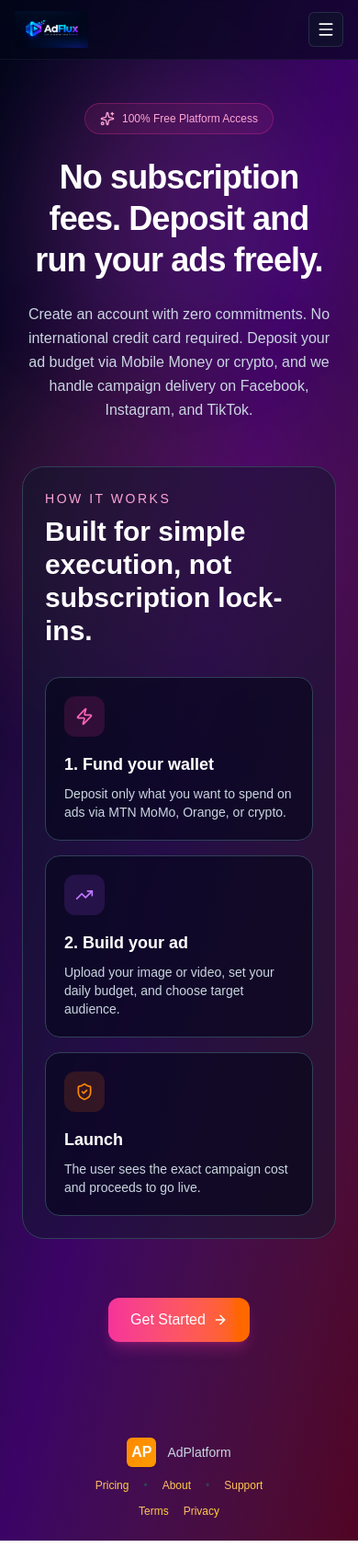
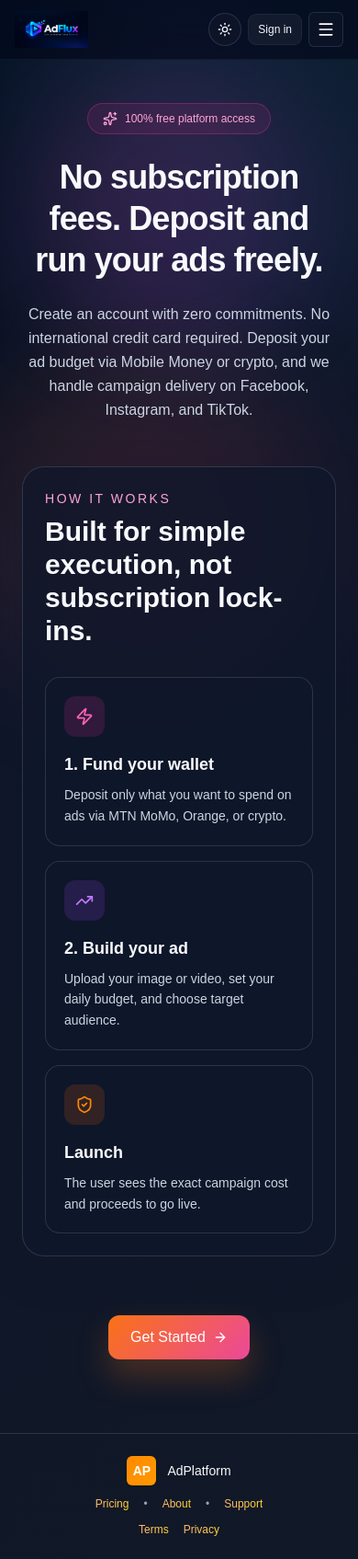
Before and after one commit to Ebencedrick/my-app1, a Next.js app: page /pricing in a window 390 px wide. Shown: the whole page at 92% size. Built offline with nearby package versions, Linux system fonts and the light colour scheme.

Commit message:
logo edit 4

```diff
--- a/app/globals.css
+++ b/app/globals.css
@@ -1,8 +1,33 @@
 @import "tailwindcss";
 
 :root {
-  --background: #ffffff;
-  --foreground: #171717;
+  --background: #020817;
+  --foreground: #e2e8f0;
+  --bg-strong: #020817;
+  --bg-soft: rgba(15, 23, 42, 0.6);
+  --panel: rgba(15, 23, 42, 0.72);
+  --panel-strong: rgba(15, 23, 42, 0.9);
+  --panel-alt: rgba(17, 24, 39, 0.8);
+  --border: rgba(148, 163, 184, 0.22);
+  --text: #f8fafc;
+  --muted: #cbd5e1;
+  --subtle: #94a3b8;
+  --shadow: rgba(15, 23, 42, 0.35);
+}
+
+[data-theme="light"] {
+  --background: #f8fafc;
+  --foreground: #0f172a;
+  --bg-strong: #f8fafc;
+  --bg-soft: rgba(255, 255, 255, 0.72);
+  --panel: rgba(255, 255, 255, 0.9);
+  --panel-strong: rgba(255, 255, 255, 0.96);
+  --panel-alt: rgba(248, 250, 252, 0.95);
+  --border: rgba(148, 163, 184, 0.42);
+  --text: #0f172a;
+  --muted: #334155;
+  --subtle: #64748b;
+  --shadow: rgba(15, 23, 42, 0.08);
 }
 
 @theme inline {
@@ -12,17 +37,67 @@
   --font-mono: var(--font-geist-mono);
 }
 
-@media (prefers-color-scheme: dark) {
-  :root {
-    --background: #0a0a0a;
-    --foreground: #ededed;
-  }
+html {
+  scroll-behavior: smooth;
 }
 
 body {
   background: var(--background);
   color: var(--foreground);
   font-family: Arial, Helvetica, sans-serif;
+  transition: background-color 0.3s ease, color 0.3s ease;
+}
+
+.theme-shell {
+  background: radial-gradient(circle at top, rgba(56, 189, 248, 0.12), transparent 28%), linear-gradient(135deg, var(--bg-strong) 0%, rgba(15, 23, 42, 0.96) 30%, rgba(17, 24, 39, 1) 100%);
+}
+
+[data-theme="light"] .theme-shell {
+  background: radial-gradient(circle at top, rgba(236, 72, 153, 0.10), transparent 28%), linear-gradient(135deg, #f8fafc 0%, #eef2ff 30%, #f8fafc 100%);
+}
+
+.theme-panel {
+  background: var(--panel);
+  border: 1px solid var(--border);
+  box-shadow: 0 16px 40px var(--shadow);
+}
+
+.theme-card {
+  background: rgba(15, 23, 42, 0.5);
+  border: 1px solid var(--border);
+  color: var(--text);
+}
+
+[data-theme="light"] .theme-card {
+  background: rgba(255, 255, 255, 0.92);
+}
+
+.theme-text {
+  color: var(--text);
+}
+
+.theme-muted {
+  color: var(--muted);
+}
+
+.theme-subtle {
+  color: var(--subtle);
+}
+
+.theme-button-primary {
+  background: linear-gradient(135deg, #f97316, #ec4899);
+  color: white;
+  box-shadow: 0 18px 35px rgba(249, 115, 22, 0.25);
+}
+
+.theme-button-secondary {
+  background: var(--bg-soft);
+  border: 1px solid var(--border);
+  color: var(--text);
+}
+
+.theme-divider {
+  border-color: var(--border);
 }
 
 /* Compact dashboard adjustments */
--- a/app/pricing/page.tsx
+++ b/app/pricing/page.tsx
@@ -12,70 +12,70 @@ import {
 
 export default function PricingPage() {
   return (
-    <div className="min-h-screen bg-gradient-to-br from-slate-950 via-purple-950 to-pink-950 text-white">
-      <div className="fixed inset-0 overflow-hidden pointer-events-none">
-        <div className="absolute top-20 left-10 w-72 h-72 bg-gradient-to-br from-pink-500/20 to-purple-500/20 rounded-full blur-3xl animate-pulse" />
-        <div className="absolute bottom-20 right-10 w-96 h-96 bg-gradient-to-br from-orange-500/20 to-pink-500/20 rounded-full blur-3xl animate-pulse" style={{ animationDelay: "1s" }} />
+    <div className="theme-shell min-h-screen text-[var(--text)] transition-colors duration-300">
+      <div className="pointer-events-none fixed inset-0 overflow-hidden">
+        <div className="absolute left-10 top-20 h-72 w-72 rounded-full bg-gradient-to-br from-pink-500/20 to-purple-500/20 blur-3xl animate-pulse" />
+        <div className="absolute bottom-20 right-10 h-96 w-96 rounded-full bg-gradient-to-br from-orange-500/20 to-pink-500/20 blur-3xl animate-pulse" style={{ animationDelay: "1s" }} />
       </div>
 
       <LandingHeader />
 
-      <main className="relative z-10 max-w-5xl mx-auto px-6 pb-20 pt-28">
-        <section className="text-center max-w-3xl mx-auto mb-12">
-          <div className="inline-flex items-center gap-2 px-4 py-2 rounded-full border border-pink-500/30 bg-pink-500/10 text-pink-300 text-xs font-medium mb-6">
-            <Sparkles className="w-4 h-4" />
-            100% Free Platform Access
+      <main className="relative z-10 mx-auto max-w-5xl px-6 pb-20 pt-28">
+        <section className="mx-auto mb-12 max-w-3xl text-center">
+          <div className="mb-6 inline-flex items-center gap-2 rounded-full border border-pink-500/30 bg-pink-500/10 px-4 py-2 text-xs font-medium text-pink-300">
+            <Sparkles className="h-4 w-4" />
+            100% free platform access
           </div>
-          <h1 className="text-4xl md:text-5xl lg:text-6xl font-bold tracking-tight leading-tight mb-6">
+          <h1 className="mb-6 text-4xl font-bold leading-tight tracking-tight md:text-5xl lg:text-6xl">
             No subscription fees. Deposit and run your ads freely.
           </h1>
-          <p className="text-base md:text-lg text-slate-300 max-w-2xl mx-auto leading-relaxed">
+          <p className="mx-auto max-w-2xl text-base leading-relaxed text-[var(--muted)] md:text-lg">
             Create an account with zero commitments. No international credit card required. Deposit your ad budget via Mobile Money or crypto, and we handle campaign delivery on Facebook, Instagram, and TikTok.
           </p>
         </section>
 
-        <section className="mb-16 rounded-3xl border border-slate-700 bg-slate-900/50 p-6 md:p-8">
-          <div className="flex flex-col md:flex-row md:items-center md:justify-between gap-6 mb-8">
+        <section className="theme-panel mb-16 rounded-3xl p-6 md:p-8">
+          <div className="mb-8 flex flex-col gap-6 md:flex-row md:items-center md:justify-between">
             <div>
-              <p className="text-sm uppercase tracking-[0.18em] text-pink-300 mb-2">How it works</p>
-              <h3 className="text-3xl font-bold">Built for simple execution, not subscription lock-ins.</h3>
+              <p className="mb-2 text-sm uppercase tracking-[0.18em] text-pink-300">How it works</p>
+              <h3 className="text-3xl font-bold text-[var(--text)]">Built for simple execution, not subscription lock-ins.</h3>
             </div>
           </div>
 
-          <div className="grid md:grid-cols-3 gap-4">
-            <div className="rounded-2xl border border-slate-700 bg-slate-950/60 p-5">
-              <div className="w-11 h-11 rounded-xl bg-pink-500/15 flex items-center justify-center mb-4">
-                <Zap className="w-5 h-5 text-pink-400" />
+          <div className="grid gap-4 md:grid-cols-3">
+            <div className="theme-card rounded-2xl p-5">
+              <div className="mb-4 flex h-11 w-11 items-center justify-center rounded-xl bg-pink-500/15">
+                <Zap className="h-5 w-5 text-pink-400" />
               </div>
-              <h4 className="text-lg font-semibold mb-2">1. Fund your wallet</h4>
-              <p className="text-sm text-slate-300">Deposit only what you want to spend on ads via MTN MoMo, Orange, or crypto.</p>
+              <h4 className="mb-2 text-lg font-semibold text-[var(--text)]">1. Fund your wallet</h4>
+              <p className="text-sm leading-relaxed text-[var(--muted)]">Deposit only what you want to spend on ads via MTN MoMo, Orange, or crypto.</p>
             </div>
 
-            <div className="rounded-2xl border border-slate-700 bg-slate-950/60 p-5">
-              <div className="w-11 h-11 rounded-xl bg-purple-500/15 flex items-center justify-center mb-4">
-                <TrendingUp className="w-5 h-5 text-purple-400" />
+            <div className="theme-card rounded-2xl p-5">
+              <div className="mb-4 flex h-11 w-11 items-center justify-center rounded-xl bg-purple-500/15">
+                <TrendingUp className="h-5 w-5 text-purple-400" />
               </div>
-              <h4 className="text-lg font-semibold mb-2">2. Build your ad</h4>
-              <p className="text-sm text-slate-300">Upload your image or video, set your daily budget, and choose target audience.</p>
+              <h4 className="mb-2 text-lg font-semibold text-[var(--text)]">2. Build your ad</h4>
+              <p className="text-sm leading-relaxed text-[var(--muted)]">Upload your image or video, set your daily budget, and choose target audience.</p>
             </div>
 
-            <div className="rounded-2xl border border-slate-700 bg-slate-950/60 p-5">
-              <div className="w-11 h-11 rounded-xl bg-orange-500/15 flex items-center justify-center mb-4">
-                <ShieldCheck className="w-5 h-5 text-orange-400" />
+            <div className="theme-card rounded-2xl p-5">
+              <div className="mb-4 flex h-11 w-11 items-center justify-center rounded-xl bg-orange-500/15">
+                <ShieldCheck className="h-5 w-5 text-orange-400" />
               </div>
-              <h4 className="text-lg font-semibold mb-2">Launch</h4>
-              <p className="text-sm text-slate-300">The user sees the exact campaign cost and proceeds to go live.</p>
+              <h4 className="mb-2 text-lg font-semibold text-[var(--text)]">Launch</h4>
+              <p className="text-sm leading-relaxed text-[var(--muted)]">The user sees the exact campaign cost and proceeds to go live.</p>
             </div>
           </div>
         </section>
 
-        <section className="max-w-4xl mx-auto text-center">
+        <section className="mx-auto max-w-4xl text-center">
           <Link
             href="/signup"
-            className="inline-flex items-center gap-2 rounded-xl bg-gradient-to-r from-pink-500 to-orange-500 px-6 py-3 font-medium text-white shadow-lg shadow-pink-500/25 hover:from-pink-400 hover:to-orange-400 transition-all"
+            className="theme-button-primary inline-flex items-center gap-2 rounded-xl px-6 py-3 font-medium text-white transition-all hover:brightness-110"
           >
             Get Started
-            <ArrowRight className="w-4 h-4" />
+            <ArrowRight className="h-4 w-4" />
           </Link>
         </section>
       </main>
--- a/components/ui/LandingFooter.tsx
+++ b/components/ui/LandingFooter.tsx
@@ -4,29 +4,29 @@ import Link from "next/link";
 
 export default function LandingFooter() {
   return (
-    <footer className="bg-transparent">
-      <div className="max-w-7xl mx-auto px-4 py-6">
-        <div className="flex flex-col sm:flex-row items-center justify-between gap-3">
+    <footer className="border-t border-[var(--border)] bg-transparent/10">
+      <div className="mx-auto max-w-7xl px-4 py-6">
+        <div className="flex flex-col items-center justify-between gap-3 sm:flex-row">
           <div className="flex items-center gap-3">
-            <div className="w-8 h-8 bg-gradient-to-br from-orange-400 to-amber-500 rounded-md flex items-center justify-center shadow-sm">
-              <span className="text-white font-semibold">AP</span>
+            <div className="flex h-8 w-8 items-center justify-center rounded-md bg-gradient-to-br from-orange-400 to-amber-500 shadow-sm">
+              <span className="text-sm font-semibold text-white">AP</span>
             </div>
-            <div className="text-sm text-slate-300">AdPlatform</div>
-            <div className="hidden sm:block text-xs text-slate-500 ml-3">Ads + Mobile Money</div>
+            <div className="text-sm text-[var(--text)]">AdPlatform</div>
+            <div className="ml-3 hidden text-xs text-[var(--subtle)] sm:block">Ads + Mobile Money</div>
           </div>
 
           <div className="flex items-center gap-4 text-xs">
-            <Link href="/pricing" className="text-transparent bg-clip-text bg-gradient-to-r from-orange-300 to-amber-300 hover:opacity-90">Pricing</Link>
-            <span className="text-slate-700">•</span>
-            <Link href="/about" className="text-transparent bg-clip-text bg-gradient-to-r from-orange-300 to-amber-300 hover:opacity-90">About</Link>
-            <span className="text-slate-700">•</span>
-            <Link href="/contact" className="text-transparent bg-clip-text bg-gradient-to-r from-orange-300 to-amber-300 hover:opacity-90">Support</Link>
+            <Link href="/pricing" className="bg-gradient-to-r from-orange-300 to-amber-300 bg-clip-text text-transparent hover:opacity-90">Pricing</Link>
+            <span className="text-[var(--subtle)]">•</span>
+            <Link href="/about" className="bg-gradient-to-r from-orange-300 to-amber-300 bg-clip-text text-transparent hover:opacity-90">About</Link>
+            <span className="text-[var(--subtle)]">•</span>
+            <Link href="/contact" className="bg-gradient-to-r from-orange-300 to-amber-300 bg-clip-text text-transparent hover:opacity-90">Support</Link>
           </div>
 
-          <div className="flex items-center gap-4 text-xs text-slate-500">
-            <Link href="/terms" className="text-transparent bg-clip-text bg-gradient-to-r from-orange-300 to-amber-300 hover:opacity-90">Terms</Link>
-            <Link href="/privacy" className="text-transparent bg-clip-text bg-gradient-to-r from-orange-300 to-amber-300 hover:opacity-90">Privacy</Link>
-            <div className="hidden sm:block text-slate-500">© 2024 AdPlatform</div>
+          <div className="flex items-center gap-4 text-xs text-[var(--subtle)]">
+            <Link href="/terms" className="bg-gradient-to-r from-orange-300 to-amber-300 bg-clip-text text-transparent hover:opacity-90">Terms</Link>
+            <Link href="/privacy" className="bg-gradient-to-r from-orange-300 to-amber-300 bg-clip-text text-transparent hover:opacity-90">Privacy</Link>
+            <div className="hidden sm:block">© 2024 AdPlatform</div>
           </div>
         </div>
       </div>
--- a/components/ui/LandingHeader.tsx
+++ b/components/ui/LandingHeader.tsx
@@ -14,10 +14,11 @@ export default function LandingHeader() {
     const onScroll = () => setScrolled(window.scrollY > 40);
     window.addEventListener("scroll", onScroll);
 
-    const savedMode = localStorage.getItem("adflux-landing-theme");
-    const nextMode = savedMode ? savedMode === "dark" : true;
-    setIsDarkMode(nextMode);
-    document.documentElement.setAttribute("data-theme", nextMode ? "dark" : "light");
+    const savedMode = localStorage.getItem("app_theme");
+    const nextMode = savedMode ? savedMode === "light" : false;
+    setIsDarkMode(!nextMode);
+    document.documentElement.setAttribute("data-theme", nextMode ? "light" : "dark");
+    document.documentElement.style.colorScheme = nextMode ? "light" : "dark";
 
     return () => window.removeEventListener("scroll", onScroll);
   }, []);
@@ -25,8 +26,10 @@ export default function LandingHeader() {
   const toggleTheme = () => {
     const nextMode = !isDarkMode;
     setIsDarkMode(nextMode);
-    document.documentElement.setAttribute("data-theme", nextMode ? "dark" : "light");
-    localStorage.setItem("adflux-landing-theme", nextMode ? "dark" : "light");
+    const themeName = nextMode ? "dark" : "light";
+    document.documentElement.setAttribute("data-theme", themeName);
+    document.documentElement.style.colorScheme = themeName === "light" ? "light" : "dark";
+    localStorage.setItem("app_theme", themeName);
   };
 
   const firstLinkRef = useRef<HTMLAnchorElement | null>(null);
@@ -79,12 +82,12 @@ export default function LandingHeader() {
             </div>
           </div>
 
-          <div className="flex items-center gap-3">
+          <div className="flex items-center gap-2 sm:gap-3">
             <button
               type="button"
               aria-label="Toggle color theme"
               onClick={toggleTheme}
-              className={`hidden sm:inline-flex h-10 w-10 items-center justify-center rounded-full border transition-colors ${buttonClasses}`}
+              className={`inline-flex h-9 w-9 items-center justify-center rounded-full border transition-colors sm:h-10 sm:w-10 ${buttonClasses}`}
             >
               {isDarkMode ? <Sun className="h-4 w-4" /> : <Moon className="h-4 w-4" />}
             </button>
@@ -98,11 +101,15 @@ export default function LandingHeader() {
               </Link>
             </div>
 
+            <div className="flex items-center gap-2 md:hidden">
+              <Link href="/login" className="inline-flex items-center rounded-lg bg-white/5 px-2.5 py-2 text-xs font-medium text-slate-100 ring-1 ring-white/10">
+                Sign in
+              </Link>
               <button
                 type="button"
                 aria-expanded={isMenuOpen}
                 aria-controls="mobile-menu"
-              className="md:hidden p-2 rounded-md border border-slate-700/60 bg-slate-900/60 text-white relative z-[9999]"
+                className="p-2 rounded-md border border-slate-700/60 bg-slate-900/60 text-white relative z-[9999]"
                 onClick={(e) => {
                   e.stopPropagation();
                   setIsMenuOpen((s) => !s);
@@ -110,6 +117,7 @@ export default function LandingHeader() {
               >
                 {isMenuOpen ? <X className="w-5 h-5" /> : <Menu className="w-5 h-5" />}
               </button>
+            </div>
           </div>
         </div>
 
@@ -121,18 +129,6 @@ export default function LandingHeader() {
                 <Link href="/pricing" className="block text-sm text-slate-200 hover:text-white transition-colors">Pricing</Link>
                 <Link href="/about" className="block text-sm text-slate-200 hover:text-white transition-colors">About</Link>
                 <Link href="/contact" className="block text-sm text-slate-200 hover:text-white transition-colors">Contact</Link>
-                <div className="flex items-center gap-3 pt-2">
-                  <button
-                    type="button"
-                    onClick={toggleTheme}
-                    className="inline-flex items-center justify-center h-10 w-10 rounded-full border border-slate-700 bg-slate-900 text-slate-100"
-                  >
-                    {isDarkMode ? <Sun className="h-4 w-4" /> : <Moon className="h-4 w-4" />}
-                  </button>
-                  <Link href="/login" className="flex-1 rounded-lg border border-slate-700 bg-slate-900 px-4 py-2 text-center text-sm font-medium text-slate-100">
-                    Sign in
-                  </Link>
-                </div>
                 <Link href="/signup" className="block w-full text-center rounded-lg bg-gradient-to-r from-orange-400 to-pink-500 px-4 py-2.5 text-sm font-semibold text-white">
                   Get Started
                 </Link>
```
Also changed, not shown: app/about/page.tsx (+11 -9 lines), app/contact/page.tsx (+15 -13 lines), app/privacy/page.tsx (+11 -9 lines), app/terms/page.tsx (+11 -9 lines), img/2410b7f4-6134-4363-848d-bbae1a1b3f65.png (added), img/f7ab0781-5be6-4e18-814f-181b545de265.png (deleted). Lines whose indentation alone changed are shown as unchanged.
